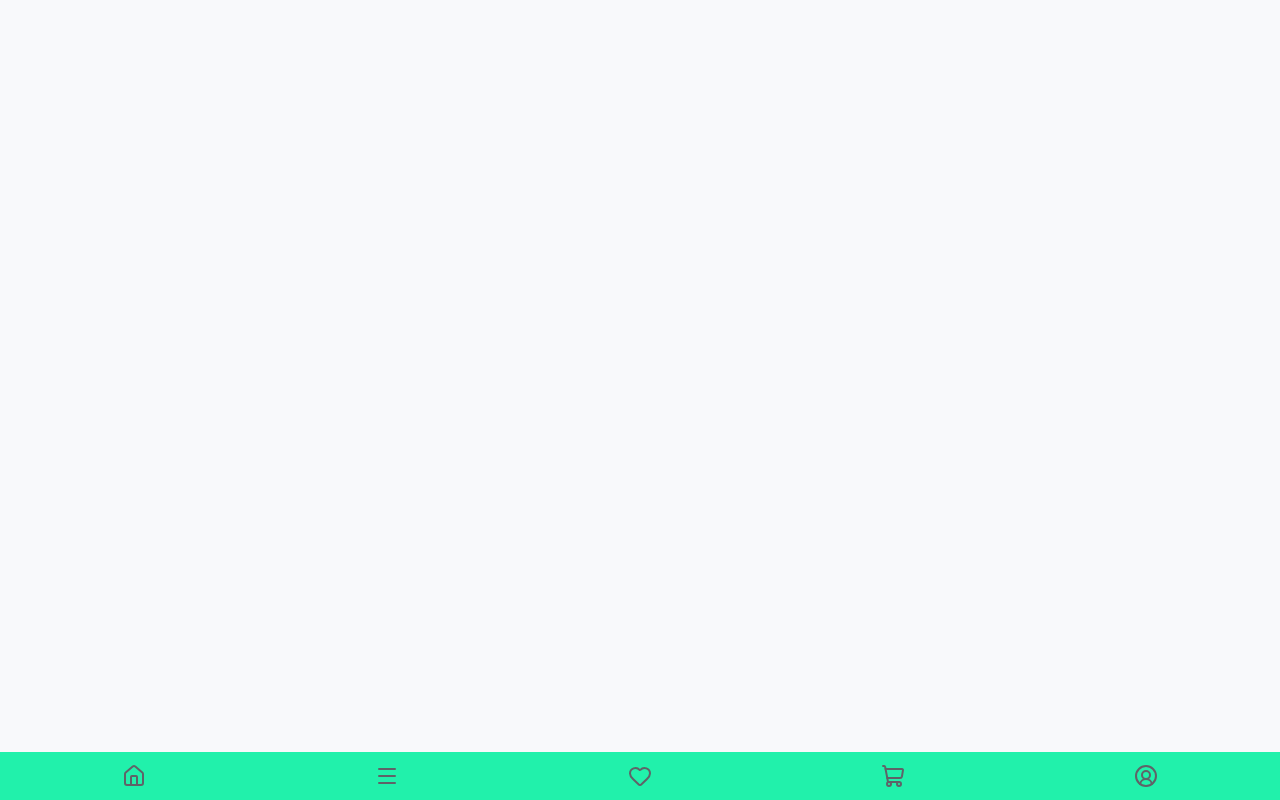
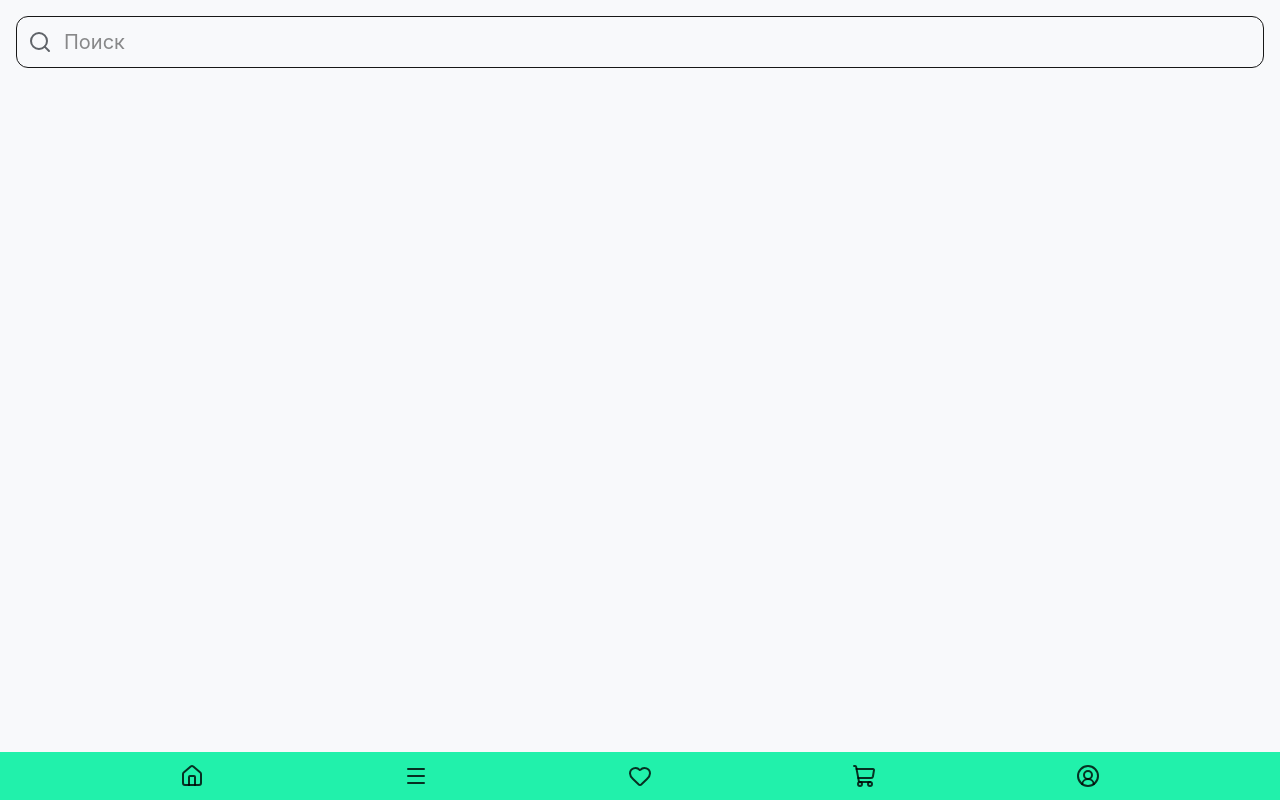
Before and after one commit to AbubakirDev-react/Ecomm-React-Dummyjson, a React (Vite) app: page / in a window 1280 px wide. Built offline with nearby package versions, Linux system fonts and the light colour scheme.

Commit message:
added search bar as header-menu

```diff
--- a/package.json
+++ b/package.json
@@ -10,6 +10,7 @@
     "preview": "vite preview"
   },
   "dependencies": {
+    "@headlessui/react": "^2.2.10",
     "@tailwindcss/vite": "^4.3.1",
     "lucide-react": "^1.21.0",
     "react": "^19.2.7",
--- a/src/App.jsx
+++ b/src/App.jsx
@@ -1,11 +1,13 @@
 import { useState } from 'react'
 import './App.css'
 import MobileMenu from './components/MobileMenu'
+import MobileHeaderMenu from './components/MobileHeaderMenu'
 
 function App() {
 
   return (
     <div className='app'>
+      <MobileHeaderMenu/>
       <MobileMenu />
     </div>
   )
--- /dev/null
+++ b/src/components/MobileHeaderMenu.jsx
@@ -0,0 +1,19 @@
+import { Search } from 'lucide-react'
+import React from 'react'
+// import DropdownTheme from './ui/DropdownTheme'
+
+export default function MobileHeaderMenu() {
+  return (
+    <div className='flex flex-col gap-2 items-center'>
+      {/* <div>
+        <DropdownTheme />
+      </div> */}
+      <form action="" className='p-4 w-full'>
+        <div className='w-full flex outline-1 -outline-offset-1 rounded-xl  has-[input:focus-within]:outline-2 has-[input:focus-within]:-outline-offset-2 has-[input:focus-within]:outline-(--primary) duration-75'>
+          <div className='p-3 text-secondary flex items-center'><Search/></div>
+          <input type="text" placeholder='Поиск' className='w-full py-3 outline-0 text-xl' />
+        </div>
+      </form>
+    </div>
+  )
+}
--- a/src/components/MobileMenu.jsx
+++ b/src/components/MobileMenu.jsx
@@ -14,9 +14,9 @@ const menu_items = [
 export default function MobileMenu() {
 
   return (
-    <nav className='grid grid-cols-5 gap-2 w-full fixed bottom-0 left-0 p-3 bg-primary'>
+    <nav className='mobile-menu flex items-center justify-evenly gap-2 w-full fixed bottom-0 left-0 bg-primary'>
       {menu_items.map((item)=>(
-        <Link to={item.page} key={item.id} className={`flex items-center justify-center focus:text-gray-800`}>{item.icon}</Link>
+        <Link to={item.page} key={item.id} className={`flex items-center p-3 justify-center text-black/80`}>{item.icon}</Link>
       ))}
     </nav>
   )
--- /dev/null
+++ b/src/components/ui/DropdownTheme.jsx
@@ -0,0 +1,19 @@
+import {Menu,MenuButton,MenuItem,MenuItems} from '@headlessui/react';
+
+const themes = ['light','dark']
+
+export default function DropdownTheme(){
+  return(
+    <Menu>
+      <MenuButton className='btn py-3'>Тема</MenuButton>
+      <MenuItems anchor="bottom">
+        <MenuItem>
+          <a href="#">Light</a>
+        </MenuItem>
+        <MenuItem>
+          <a href="#">Dark</a>
+        </MenuItem>
+      </MenuItems>
+    </Menu>
+  )
+}
--- /dev/null
+++ b/src/context/theme.context.js
@@ -0,0 +1,3 @@
+import { createContext } from "react";
+
+const ThemeContext = createContext(null)
--- a/src/index.css
+++ b/src/index.css
@@ -27,26 +27,38 @@
 /* Dark Theme */
 /* ========================= */
 
---dark-bg: #171717;
---dark-surface: #202124;
---dark-surface-hover: #2a2b2d;
+[data-theme="dark"]{
 
---dark-primary: #21f1ab;
---dark-primary-hover: #43f7bc;
+--bg: #171717;
+--surface: #202124;
+--surface-hover: #2a2b2d;
 
---dark-text: #f8f9fa;
---dark-text-secondary: #b0b3b8;
+--primary: #21f1ab;
+--primary-hover: #43f7bc;
 
---dark-border: #323336;
+--text: #f8f9fa;
+--text-secondary: #b0b3b8;
+
+--border: #323336;
+
+--success: #22c55e;
+--warning: #f59e0b;
+--danger: #ef4444;
 }
-
+}
 body{
   background: var(--bg);
+  color: var(--text);
+}
+.mobile-menu{
+  background: var(--primary);
+}
+.text-primary{
+  color: var(--text);
+}
+.text-secondary{
   color: var(--text-secondary);
 }
-.bg-primary{
-  background: var(--primary);
+.outline-primary{
+  outline: var(--primary);
 }
-.text-active{
-  color: var(--text);
-}
```
Also changed, not shown: 1 other file (tests, documents, lock files or other folders).
